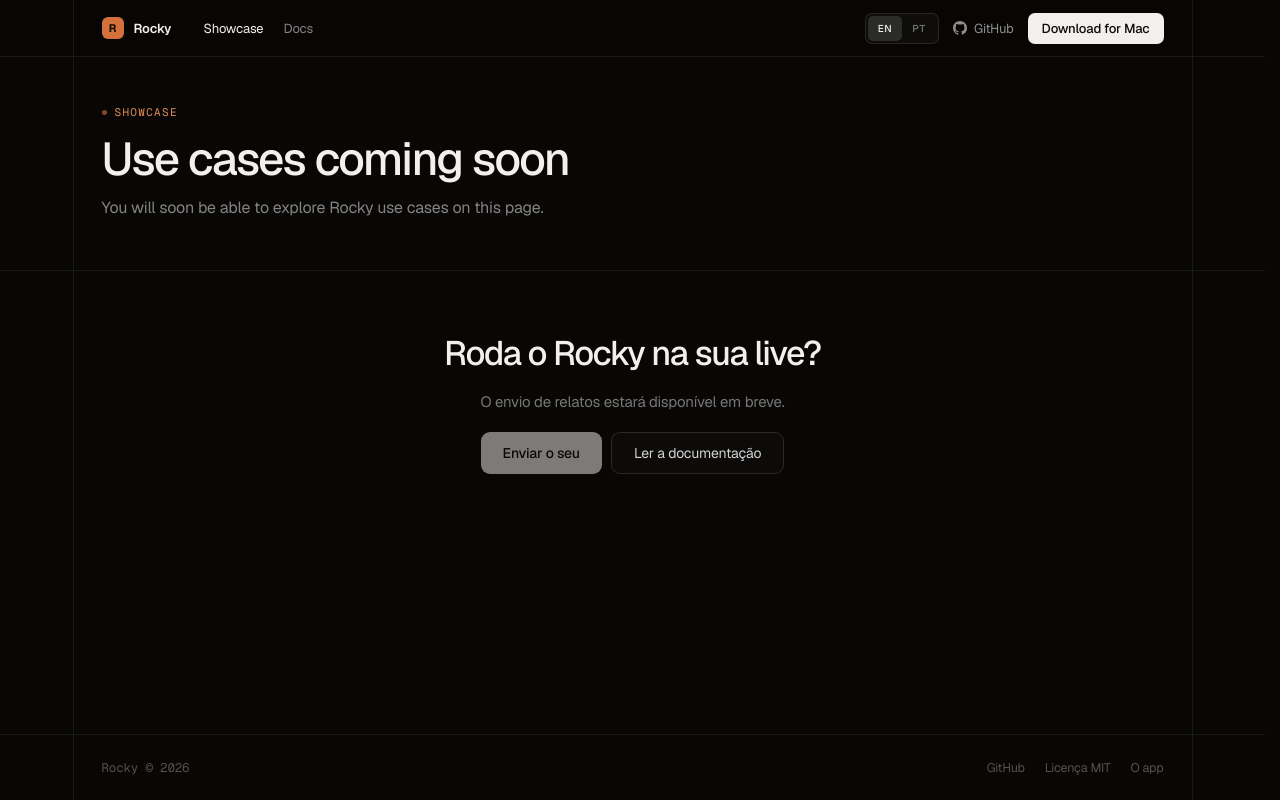
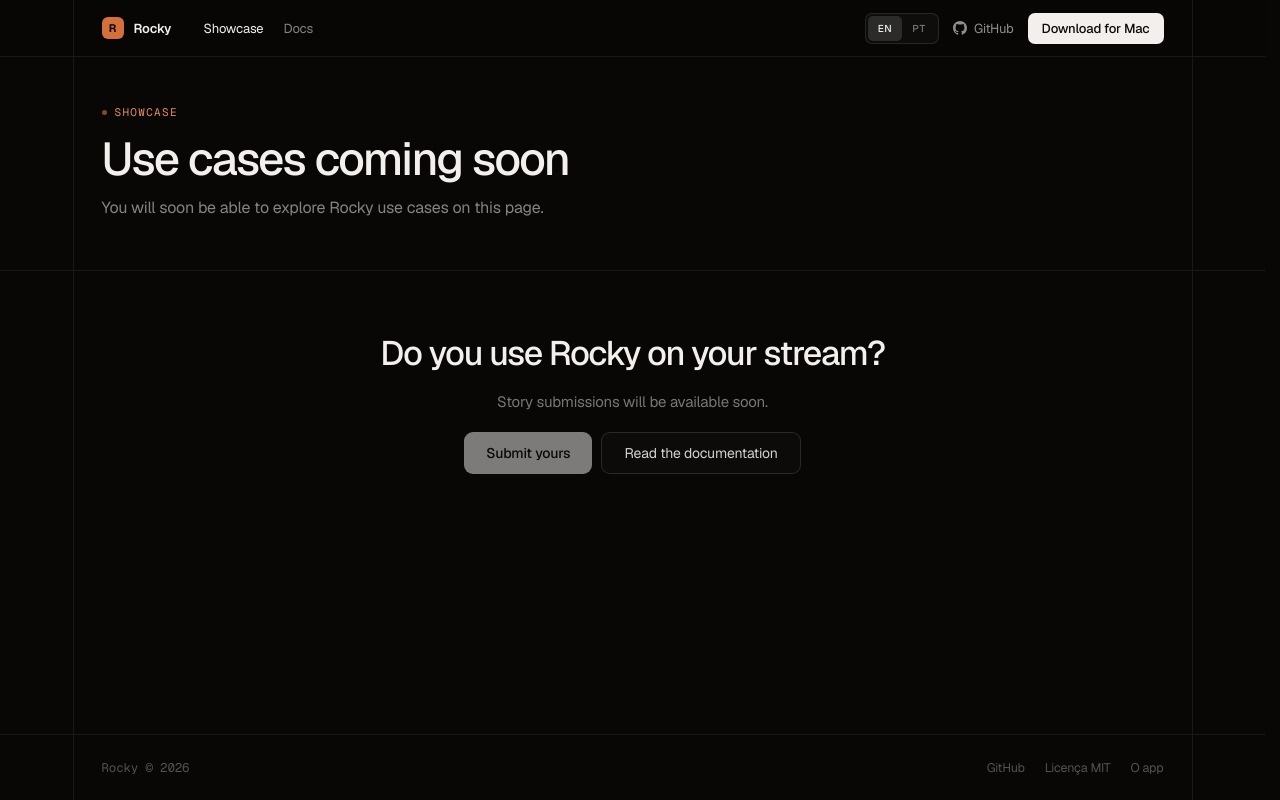
Before and after one commit to opensources-com-br/rocky, a Next.js app in the folder apps/web/: page /showcase in a window 1280 px wide. Built offline with nearby package versions, Linux system fonts and the light colour scheme.

Commit message:
feat: translate the Showcase callout

```diff
--- a/apps/web/components/showcase/ContributeCallout.jsx
+++ b/apps/web/components/showcase/ContributeCallout.jsx
@@ -1,23 +1,24 @@
 import SiteFrame from "@/components/SiteFrame";
 import { Button } from "@/components/ui/button";
 import Link from "next/link";
+import { localized } from "@/lib/i18n";
 
-export default function ContributeCallout() {
+export default function ContributeCallout({ locale }) {
   return (<>
 <div style={{"borderBottom": "1px solid rgba(255,255,255,.07)", "flex": "1", "display": "flex"}}>
 <SiteFrame className="site-section" style={{"textAlign": "center", "display": "flex", "flexDirection": "column", "alignItems": "center", "gap": "18px"}}>
 <h2 style={{"margin": "0", "maxWidth": "520px", "fontSize": "34px", "lineHeight": "1.1", "letterSpacing": "-.04em", "fontWeight": "500", "textWrap": "balance"}}>
-{"Roda o Rocky na sua live?"}
+{localized(locale, "Do you use Rocky on your stream?", "Roda o Rocky na sua live?")}
 </h2>
 <p style={{"margin": "0", "maxWidth": "440px", "fontSize": "15px", "lineHeight": "1.6", "color": "rgba(255,255,255,.45)"}}>
-{"O envio de relatos estará disponível em breve."}
+{localized(locale, "Story submissions will be available soon.", "O envio de relatos estará disponível em breve.")}
 </p>
 <div style={{"display": "flex", "flexWrap": "wrap", "justifyContent": "center", "gap": "9px"}}>
 <Button variant="ghost" className="reference-button" type="button" style={{"padding": "11px 22px", "borderRadius": "9px", "background": "#f2efec", "color": "#0d0b0a", "fontSize": "14px", "fontWeight": "500", "cursor": "not-allowed"}} disabled>
-{"Enviar o seu"}
+{localized(locale, "Submit yours", "Enviar o seu")}
 </Button>
 <Link href={"/docs/"} style={{"padding": "11px 22px", "borderRadius": "9px", "border": "1px solid rgba(255,255,255,.12)", "background": "rgba(255,255,255,.02)", "color": "rgba(255,255,255,.82)", "fontSize": "14px"}}>
-{"Ler a documentação"}
+{localized(locale, "Read the documentation", "Ler a documentação")}
 </Link>
 </div>
 </SiteFrame>
```
